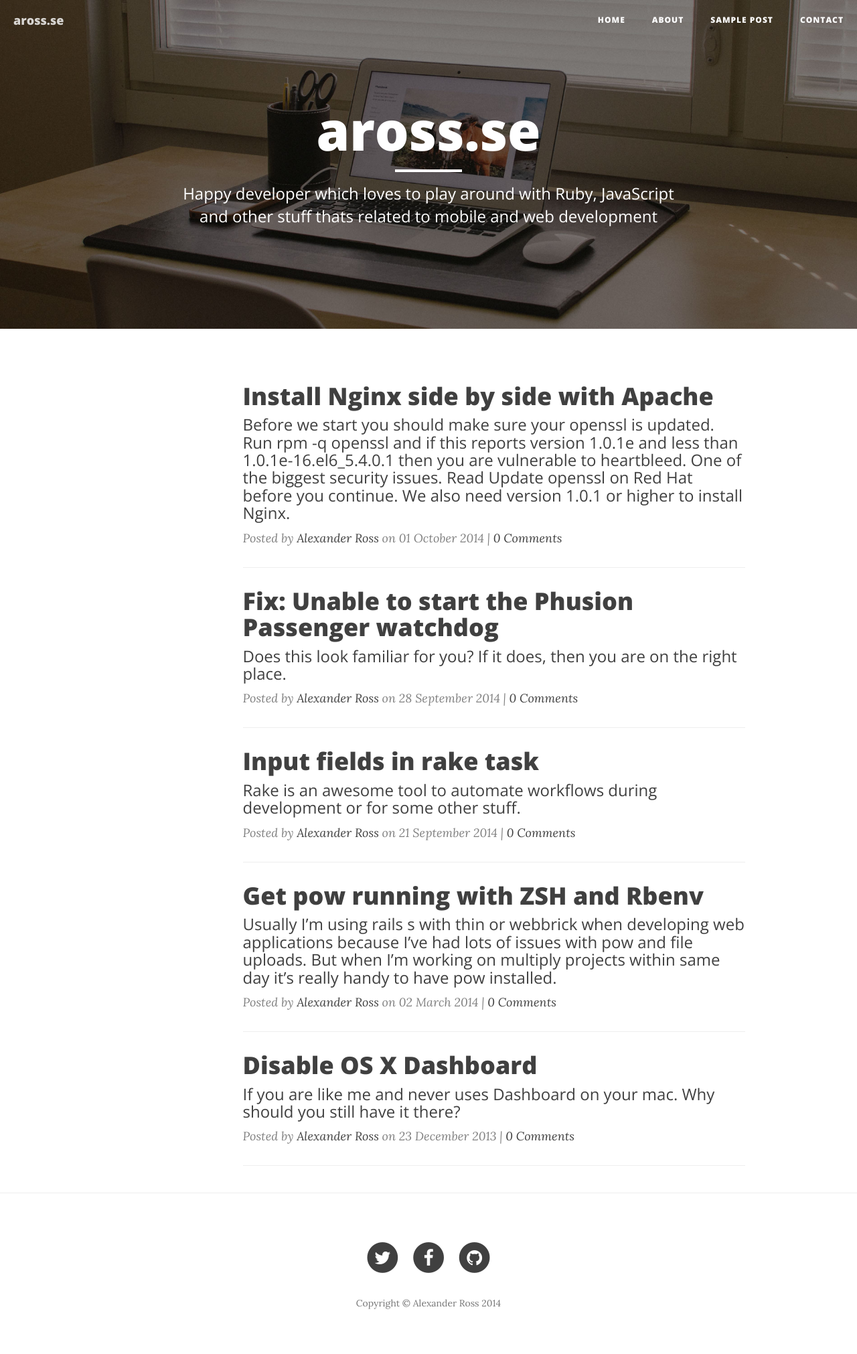
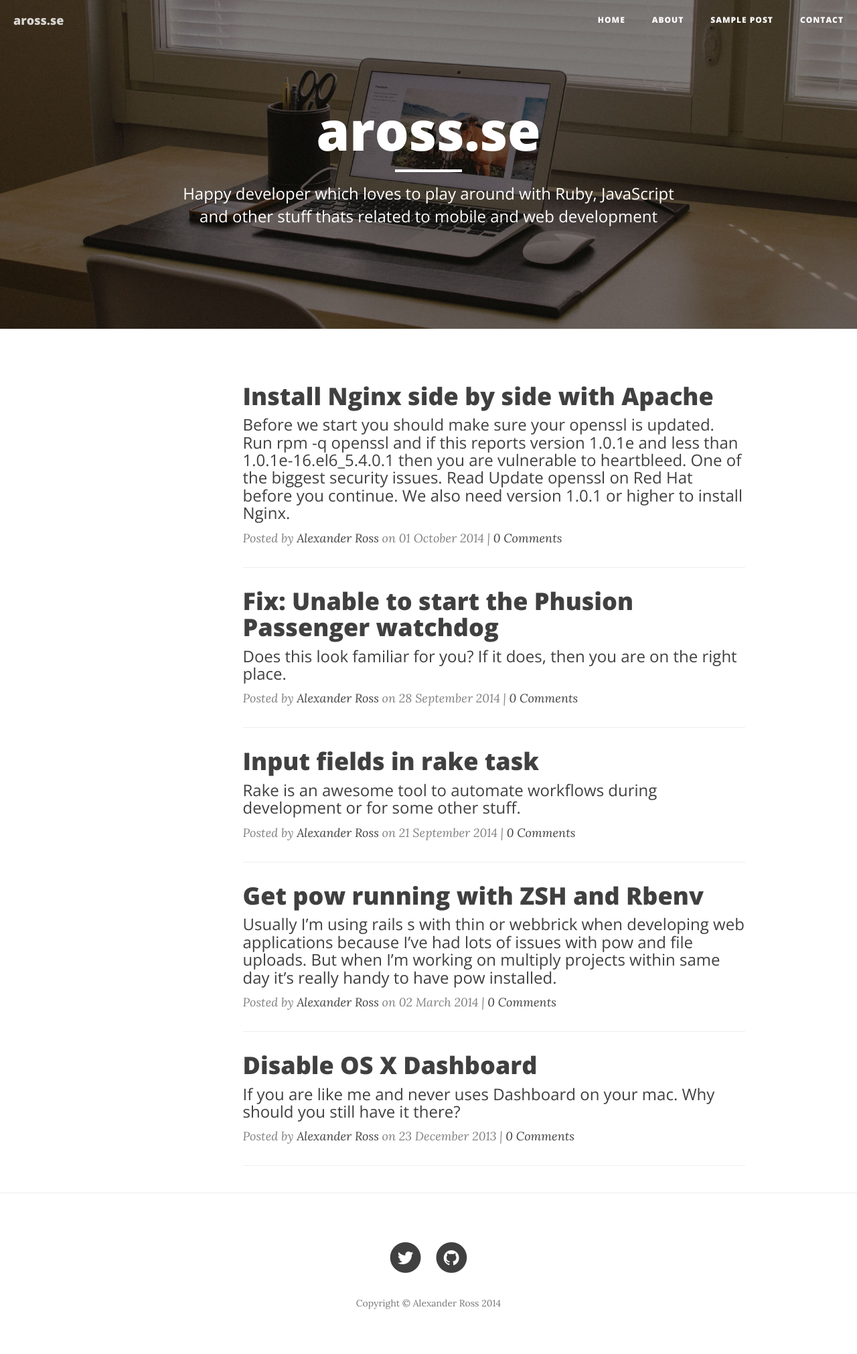
Before and after one commit to alex-ross/alex-ross.github.io, a Jekyll site: the page built from index.html, in a window 1280 px wide. Shown: the whole page at 67% size. Built offline with Jekyll 4.4.1, drawn with Linux system fonts in a browser that asks for light colours; nearby versions of some CDN libraries; Markdown is read by kramdown in place of the engine named in the settings; the list of posts is cut into pages by our own code; comment, search, counter and statistics services are not loaded.

Commit message:
Adds social network links

```diff
--- a/_layouts/base.html
+++ b/_layouts/base.html
@@ -90,23 +90,25 @@
                 <div class="col-lg-8 col-lg-offset-2 col-md-10 col-md-offset-1">
                     <ul class="list-inline text-center">
                         <li>
-                            <a href="#">
+                            <a href="https://twitter.com/arosspie" target="_blank">
                                 <span class="fa-stack fa-lg">
                                     <i class="fa fa-circle fa-stack-2x"></i>
                                     <i class="fa fa-twitter fa-stack-1x fa-inverse"></i>
                                 </span>
                             </a>
                         </li>
-                        <li>
+
+                        <!-- <li>
                             <a href="#">
                                 <span class="fa-stack fa-lg">
                                     <i class="fa fa-circle fa-stack-2x"></i>
                                     <i class="fa fa-facebook fa-stack-1x fa-inverse"></i>
                                 </span>
                             </a>
-                        </li>
+                        </li> -->
+
                         <li>
-                            <a href="#">
+                            <a href="https://github.com/alex-ross" target="_blank">
                                 <span class="fa-stack fa-lg">
                                     <i class="fa fa-circle fa-stack-2x"></i>
                                     <i class="fa fa-github fa-stack-1x fa-inverse"></i>
```
